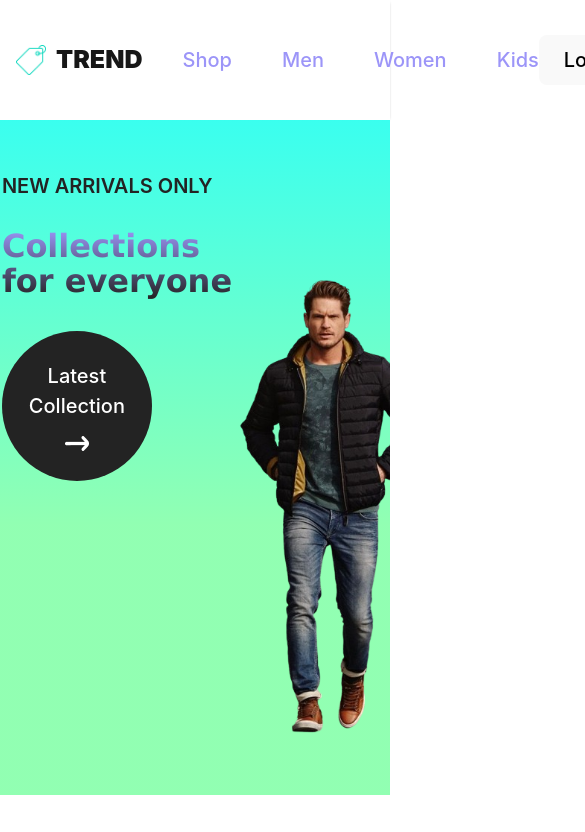
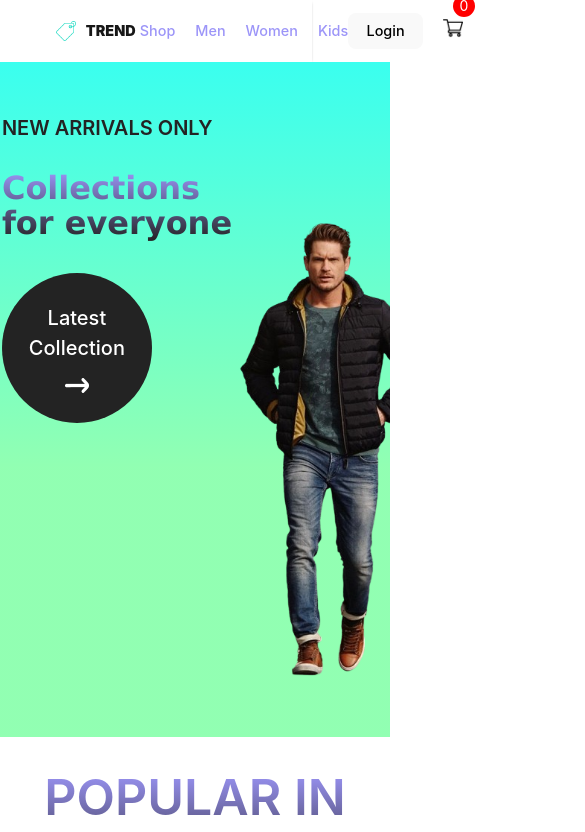
Before and after one commit to DontStopPrograming/e-commerce-clothing, a React (Vite) app: page / in a window 390 px wide. Shown: the top 832 px of the page, 585 px wide, since content can reach past the window. Built offline with nearby package versions, Linux system fonts and the light colour scheme.

Commit message:
error fixed

```diff
--- a/src/components/Navbar/navbar.css
+++ b/src/components/Navbar/navbar.css
@@ -67,26 +67,45 @@
 
 @media (max-width: 768px) {
 
+    .navbar {
+        width: 80vw;
+        padding: 0;
+    }
+
+    .nav-menu {
+        display: flex;
+        place-items: center;
+        list-style: none;
+        gap: 0;
+        color: #626262;
+        font-size: none;
+        font-weight: 500;
+    }
+
     .nav-menu li {
-        font-size: 1.25rem;
+        font-size: 0.90rem;
+        gap: 10px;
+        margin-left: 20px;
     }
 
 
     .nav-login-cart {
-        font-size: 1.25rem;
+        font-size: 0.90rem;
     }
 
     .nav-login-cart img {
-        width: 25px;
-        height: 25px;
+        width: 20px;
+        height: 20px;
     }
 
     .nav-logo img {
-        width: 30px;
-        height: 30px;
+        width: 20px;
+        height: 20px;
+        margin-left: 70%;
     }
 
     .nav-logo p {
-        font-size: 25px;
+        font-size: 0.90rem;
+
     }
 }
```
